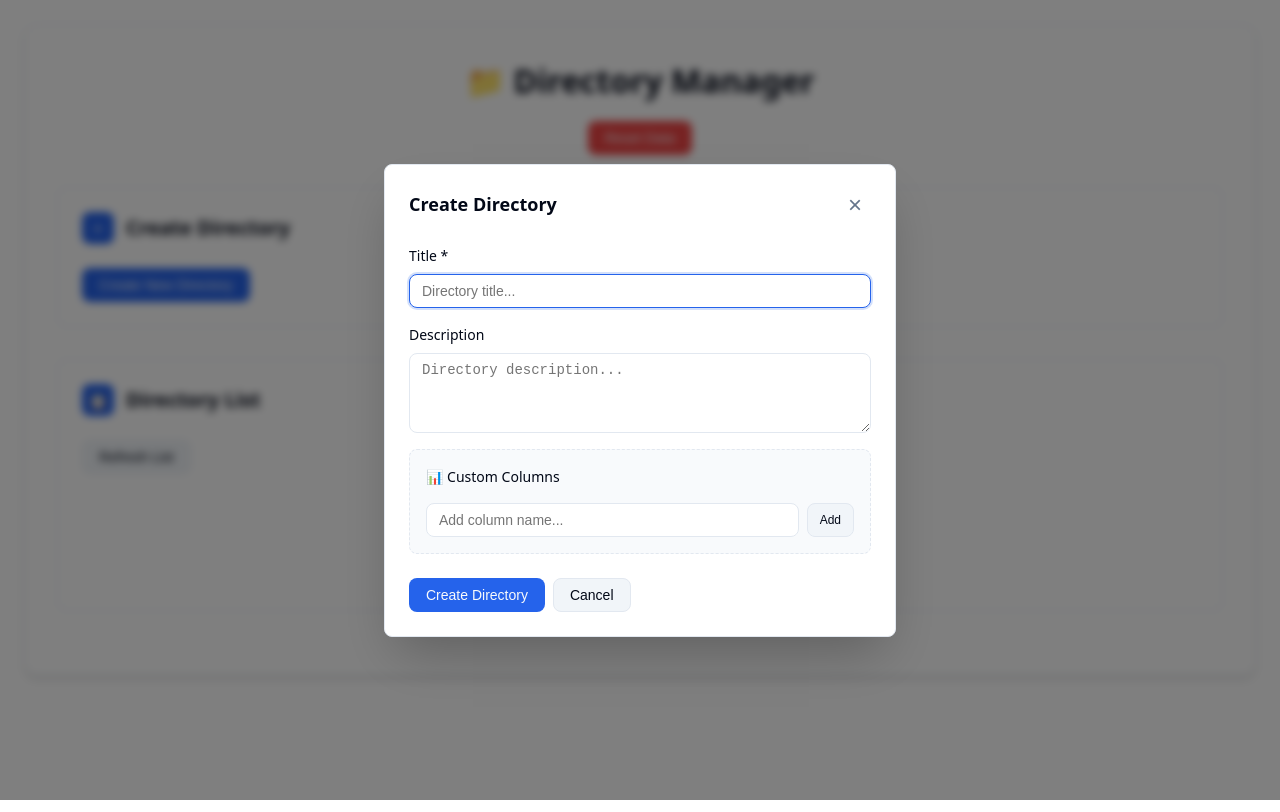
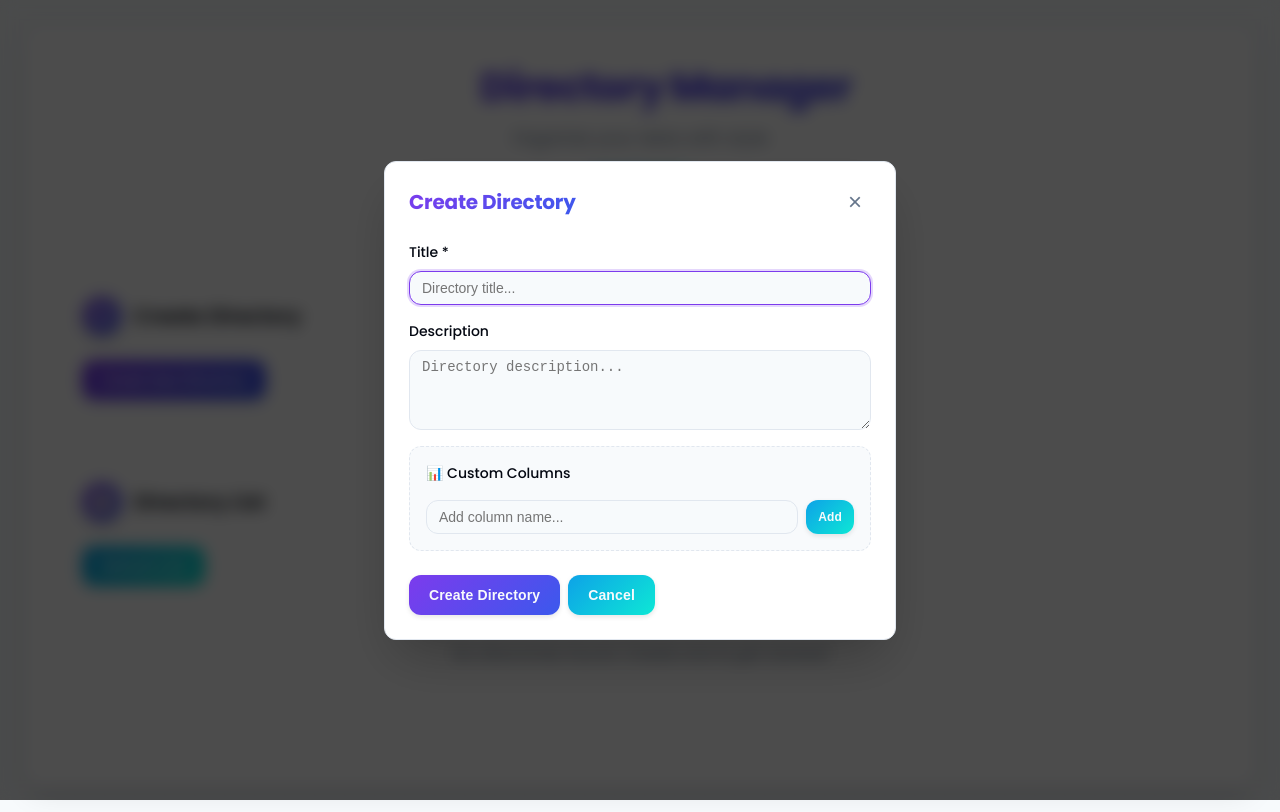
Before and after one commit to lutfifadlan/simple-directories, a plain HTML site: page index.html in a window 1280 px wide. Both pictures are taken after a click on the button "Create New Directory". Drawn offline with Linux system fonts and the light colour scheme.

Commit message:
update styling

```diff
--- a/index.html
+++ b/index.html
@@ -4,11 +4,15 @@
     <meta charset="UTF-8">
     <meta name="viewport" content="width=device-width, initial-scale=1.0">
     <title>Directory CRUD Manager</title>
+    <link rel="preconnect" href="https://fonts.googleapis.com">
+    <link rel="preconnect" href="https://fonts.gstatic.com" crossorigin>
+    <link href="https://fonts.googleapis.com/css2?family=Poppins:wght@300;400;500;600;700;800&display=swap" rel="stylesheet">
     <link rel="stylesheet" href="styles.css">
 </head>
 <body>
     <div class="container">
-        <h1 class="main-title">📁 Directory Manager</h1>
+        <h1 class="main-title"><span class="title-icon">📁</span> Directory Manager</h1>
+        <div class="subtitle">Organize your data with style</div>
         <div class="header-actions">
             <button class="btn btn-danger" onclick="resetData()">Reset Data</button>
         </div>
--- a/styles.css
+++ b/styles.css
@@ -6,36 +6,50 @@
 }
 
 :root {
-  /* shadcn/ui color palette */
-  --background: 0 0% 100%;
-  --foreground: 222.2 84% 4.9%;
+  /* Modern vibrant color palette */
+  --background: 210 50% 98%;
+  --foreground: 224 71% 4%;
   --card: 0 0% 100%;
-  --card-foreground: 222.2 84% 4.9%;
+  --card-foreground: 224 71% 4%;
   --popover: 0 0% 100%;
-  --popover-foreground: 222.2 84% 4.9%;
-  --primary: 221.2 83.2% 53.3%;
+  --popover-foreground: 224 71% 4%;
+  --primary: 262 83% 58%;
   --primary-foreground: 210 40% 98%;
-  --secondary: 210 40% 96%;
-  --secondary-foreground: 222.2 84% 4.9%;
+  --secondary: 199 89% 48%;
+  --secondary-foreground: 210 40% 98%;
   --muted: 210 40% 96%;
-  --muted-foreground: 215.4 16.3% 46.9%;
-  --accent: 210 40% 96%;
-  --accent-foreground: 222.2 84% 4.9%;
-  --destructive: 0 84.2% 60.2%;
+  --muted-foreground: 215 16% 47%;
+  --accent: 262 83% 96%;
+  --accent-foreground: 262 83% 28%;
+  --destructive: 0 84% 60%;
   --destructive-foreground: 210 40% 98%;
-  --border: 214.3 31.8% 91.4%;
-  --input: 214.3 31.8% 91.4%;
-  --ring: 221.2 83.2% 53.3%;
-  --radius: 0.5rem;
+  --border: 214 32% 91%;
+  --input: 214 32% 91%;
+  --ring: 262 83% 58%;
+  --radius: 0.75rem;
+
+  /* Additional fun colors */
+  --success: 142 71% 45%;
+  --success-foreground: 210 40% 98%;
+  --warning: 38 92% 50%;
+  --warning-foreground: 224 71% 4%;
+  --info: 199 89% 48%;
+  --info-foreground: 210 40% 98%;
+
+  /* Gradients */
+  --gradient-primary: linear-gradient(135deg, hsl(262 83% 58%), hsl(230 83% 58%));
+  --gradient-secondary: linear-gradient(135deg, hsl(199 89% 48%), hsl(175 89% 48%));
 }
 
 body {
-  font-family: ui-sans-serif, system-ui, -apple-system, BlinkMacSystemFont, "Segoe UI", Roboto, "Helvetica Neue", Arial, "Noto Sans", sans-serif;
+  font-family: 'Poppins', ui-sans-serif, system-ui, -apple-system, BlinkMacSystemFont, "Segoe UI", Roboto, "Helvetica Neue", Arial, "Noto Sans", sans-serif;
   background-color: hsl(var(--background));
   color: hsl(var(--foreground));
   line-height: 1.5;
   min-height: 100vh;
   padding: 1.5rem;
+  background-image: radial-gradient(hsl(var(--accent) / 0.3) 1px, transparent 1px);
+  background-size: 30px 30px;
 }
 
 /* =========================== LAYOUT COMPONENTS =========================== */
@@ -46,7 +60,10 @@ body {
   border: 1px solid hsl(var(--border));
   border-radius: calc(var(--radius) + 4px);
   padding: 2rem;
-  box-shadow: 0 4px 6px -1px rgb(0 0 0 / 0.1), 0 2px 4px -2px rgb(0 0 0 / 0.1);
+  box-shadow: 0 10px 30px -5px rgb(0 0 0 / 0.1), 0 8px 10px -6px rgb(0 0 0 / 0.1);
+  backdrop-filter: blur(10px);
+  position: relative;
+  overflow: hidden;
 }
 
 .section {
@@ -55,6 +72,13 @@ body {
   background-color: hsl(var(--card));
   border: 1px solid hsl(var(--border));
   border-radius: var(--radius);
+  transition: transform 0.2s ease, box-shadow 0.2s ease;
+  position: relative;
+}
+
+.section:hover {
+  transform: translateY(-3px);
+  box-shadow: 0 10px 25px -5px rgb(0 0 0 / 0.1);
 }
 
 .section-header {
@@ -74,13 +98,33 @@ body {
   display: flex;
   align-items: center;
   justify-content: center;
-  width: 2rem;
-  height: 2rem;
-  background-color: hsl(var(--primary));
+  width: 2.5rem;
+  height: 2.5rem;
+  background: var(--gradient-primary);
   color: hsl(var(--primary-foreground));
-  border-radius: var(--radius);
-  font-size: 0.875rem;
+  border-radius: 50%;
+  font-size: 1rem;
   font-weight: 600;
+  box-shadow: 0 4px 10px rgba(0, 0, 0, 0.15);
+  position: relative;
+  overflow: hidden;
+}
+
+.section-icon::after {
+  content: '';
+  position: absolute;
+  top: -50%;
+  left: -50%;
+  width: 200%;
+  height: 200%;
+  background: rgba(255, 255, 255, 0.2);
+  transform: rotate(45deg);
+  animation: iconShine 3s infinite linear;
+}
+
+@keyframes iconShine {
+  0% { transform: translateX(-100%) rotate(45deg); }
+  100% { transform: translateX(100%) rotate(45deg); }
 }
 
 /* =========================== FORM COMPONENTS =========================== */
@@ -136,14 +180,18 @@ body {
   align-items: center;
   justify-content: center;
   gap: 0.5rem;
-  padding: 0.5rem 1rem;
+  padding: 0.75rem 1.25rem;
   border: 1px solid transparent;
   border-radius: var(--radius);
   font-size: 0.875rem;
-  font-weight: 500;
+  font-weight: 600;
   cursor: pointer;
-  transition: all 0.15s ease-in-out;
+  transition: all 0.2s ease-in-out;
   text-decoration: none;
+  position: relative;
+  overflow: hidden;
+  box-shadow: 0 2px 5px rgba(0, 0, 0, 0.1);
+  letter-spacing: 0.01em;
 }
 
 .btn:disabled {
@@ -152,22 +200,27 @@ body {
 }
 
 .btn-primary {
-  background-color: hsl(var(--primary));
+  background: var(--gradient-primary);
   color: hsl(var(--primary-foreground));
+  border: none;
 }
 
 .btn-primary:hover:not(:disabled) {
-  background-color: hsl(var(--primary) / 0.9);
+  box-shadow: 0 5px 15px rgba(0, 0, 0, 0.2);
+  transform: translateY(-2px);
+  filter: brightness(1.1);
 }
 
 .btn-secondary {
-  background-color: hsl(var(--secondary));
+  background: var(--gradient-secondary);
   color: hsl(var(--secondary-foreground));
-  border-color: hsl(var(--border));
+  border: none;
 }
 
 .btn-secondary:hover:not(:disabled) {
-  background-color: hsl(var(--secondary) / 0.8);
+  box-shadow: 0 5px 15px rgba(0, 0, 0, 0.2);
+  transform: translateY(-2px);
+  filter: brightness(1.1);
 }
 
 .btn-destructive {
@@ -201,11 +254,25 @@ body {
   border-radius: var(--radius);
   padding: 1.5rem;
   margin-bottom: 1.5rem;
-  transition: box-shadow 0.15s ease-in-out;
+  transition: all 0.3s ease;
+  position: relative;
+  box-shadow: 0 4px 15px rgba(0, 0, 0, 0.08);
+  overflow: hidden;
+}
+
+.card::before {
+  content: '';
+  position: absolute;
+  top: 0;
+  left: 0;
+  width: 100%;
+  height: 4px;
+  background: var(--gradient-primary);
 }
 
 .card:hover {
-  box-shadow: 0 4px 6px -1px rgb(0 0 0 / 0.1), 0 2px 4px -2px rgb(0 0 0 / 0.1);
+  transform: translateY(-5px);
+  box-shadow: 0 10px 25px rgba(0, 0, 0, 0.12);
 }
 
 .card-header {
@@ -239,33 +306,49 @@ body {
 }
 
 /* =========================== TABLE COMPONENTS =========================== */
-.table-container {
+.table-container.card {
   border: 1px solid hsl(var(--border));
   border-radius: var(--radius);
+  background-color: hsl(var(--card));
   overflow: hidden;
-  background-color: hsl(var(--card));
-  margin-bottom: 1rem;
+  margin-bottom: 1.5rem;
+  box-shadow: 0 4px 15px rgba(0, 0, 0, 0.08);
+  transition: all 0.3s ease;
+  position: relative;
+}
+
+.table-container:hover {
+  box-shadow: 0 8px 20px rgba(0, 0, 0, 0.1);
 }
 
 .table {
   width: 100%;
   border-collapse: collapse;
+  position: relative;
+  overflow: hidden;
 }
 
 .table th {
-  background-color: hsl(var(--muted));
-  color: hsl(var(--muted-foreground));
-  padding: 0.75rem;
+  padding: 0.75rem 1rem;
   text-align: left;
-  font-weight: 500;
+  font-weight: 600;
   font-size: 0.875rem;
+  color: hsl(var(--foreground));
+  background: linear-gradient(to right, hsl(var(--accent) / 0.7), hsl(var(--accent) / 0.3));
   border-bottom: 1px solid hsl(var(--border));
+  position: relative;
+  overflow: hidden;
 }
 
 .table td {
-  padding: 0.75rem;
+  padding: 0.75rem 1rem;
+  font-size: 0.875rem;
   border-bottom: 1px solid hsl(var(--border));
-  font-size: 0.875rem;
+  transition: background-color 0.2s ease;
+}
+
+.table tbody tr:hover td {
+  background-color: hsl(var(--accent) / 0.2);
 }
 
 .table tr:last-child td {
@@ -311,16 +394,31 @@ body {
   left: 0;
   right: 0;
   bottom: 0;
-  background-color: rgb(0 0 0 / 0.5);
-  backdrop-filter: blur(4px);
+  background-color: rgb(0 0 0 / 0.7);
+  backdrop-filter: blur(8px);
   z-index: 50;
   align-items: center;
   justify-content: center;
   padding: 1rem;
+  opacity: 0;
+  transition: opacity 0.3s ease;
 }
 
 .modal.show {
   display: flex;
+  opacity: 1;
+  animation: modalFadeIn 0.3s ease forwards;
+}
+
+@keyframes modalFadeIn {
+  from {
+    opacity: 0;
+    transform: translateY(-20px);
+  }
+  to {
+    opacity: 1;
+    transform: translateY(0);
+  }
 }
 
 .modal-content {
@@ -333,6 +431,21 @@ body {
   max-height: 90vh;
   overflow-y: auto;
   box-shadow: 0 25px 50px -12px rgb(0 0 0 / 0.25);
+  position: relative;
+  transform: translateY(20px);
+  opacity: 0;
+  animation: contentFadeIn 0.4s ease 0.1s forwards;
+}
+
+@keyframes contentFadeIn {
+  from {
+    opacity: 0;
+    transform: translateY(20px);
+  }
+  to {
+    opacity: 1;
+    transform: translateY(0);
+  }
 }
 
 .modal-header {
@@ -343,9 +456,13 @@ body {
 }
 
 .modal-title {
-  font-size: 1.125rem;
-  font-weight: 600;
-  color: hsl(var(--foreground));
+  font-size: 1.25rem;
+  font-weight: 700;
+  color: transparent;
+  background: var(--gradient-primary);
+  -webkit-background-clip: text;
+  background-clip: text;
+  letter-spacing: -0.01em;
 }
 
 .modal-close {
@@ -376,10 +493,52 @@ body {
 /* =========================== SPECIFIC COMPONENTS =========================== */
 .main-title {
   text-align: center;
-  color: hsl(var(--foreground));
-  margin-bottom: 1rem;
-  font-size: 2rem;
-  font-weight: 700;
+  color: transparent;
+  background: var(--gradient-primary);
+  -webkit-background-clip: text;
+  background-clip: text;
+  margin-bottom: 0.5rem;
+  font-size: 2.5rem;
+  font-weight: 800;
+  letter-spacing: -0.03em;
+  position: relative;
+  display: flex;
+  align-items: center;
+  justify-content: center;
+  gap: 0.5rem;
+}
+
+.title-icon {
+  display: inline-block;
+  font-size: 2.2rem;
+  animation: bounce 2s infinite;
+}
+
+@keyframes bounce {
+  0%, 100% { transform: translateY(0); }
+  50% { transform: translateY(-10px); }
+}
+
+.subtitle {
+  text-align: center;
+  color: hsl(var(--muted-foreground));
+  font-size: 1.1rem;
+  margin-bottom: 1.5rem;
+  font-weight: 400;
+  position: relative;
+  padding-bottom: 1.5rem;
+}
+
+.subtitle::after {
+  content: '';
+  position: absolute;
+  bottom: 0;
+  left: 50%;
+  transform: translateX(-50%);
+  width: 100px;
+  height: 4px;
+  background: var(--gradient-secondary);
+  border-radius: 2px;
 }
 
 .header-actions {
@@ -389,13 +548,16 @@ body {
 }
 
 .btn-danger {
-  background-color: hsl(var(--destructive));
+  background: linear-gradient(135deg, hsl(var(--destructive)), hsl(0 84% 50%));
   color: hsl(var(--destructive-foreground));
   font-size: 0.875rem;
+  border: none;
 }
 
 .btn-danger:hover:not(:disabled) {
-  background-color: hsl(var(--destructive) / 0.9);
+  box-shadow: 0 5px 15px rgba(0, 0, 0, 0.2);
+  transform: translateY(-2px);
+  filter: brightness(1.1);
 }
 
 .directory-list {
@@ -497,22 +659,46 @@ body {
 }
 
 .message {
-  padding: 0.75rem 1rem;
+  padding: 0.85rem 1.25rem;
   border-radius: var(--radius);
-  margin-bottom: 1rem;
+  margin-bottom: 1.25rem;
   font-weight: 500;
+  position: relative;
+  overflow: hidden;
+  animation: messageSlideIn 0.4s ease forwards;
+  box-shadow: 0 4px 12px rgba(0, 0, 0, 0.08);
+  border-left: 4px solid transparent;
+}
+
+@keyframes messageSlideIn {
+  from {
+    opacity: 0;
+    transform: translateY(-20px);
+  }
+  to {
+    opacity: 1;
+    transform: translateY(0);
+  }
 }
 
 .message.success {
-  background-color: hsl(142 71% 45% / 0.1);
-  color: hsl(142 71% 45%);
-  border: 1px solid hsl(142 71% 45% / 0.3);
+  background-color: hsl(var(--success) / 0.1);
+  color: hsl(var(--success));
+  border-left-color: hsl(var(--success));
 }
 
 .message.error {
   background-color: hsl(var(--destructive) / 0.1);
   color: hsl(var(--destructive));
-  border: 1px solid hsl(var(--destructive) / 0.3);
+  border-left-color: hsl(var(--destructive));
+}
+
+#message-container {
+  position: fixed;
+  top: 20px;
+  right: 20px;
+  z-index: 1000;
+  max-width: 300px;
 }
 
 /* =========================== FULL VIEW COMPONENTS =========================== */
```
Also changed, not shown: ui.js (+4 -4 lines).
